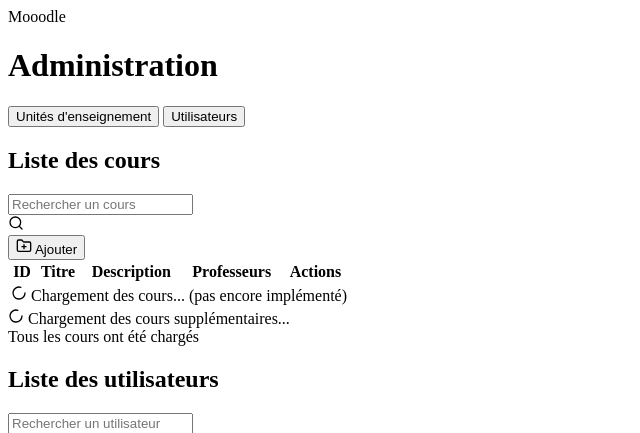
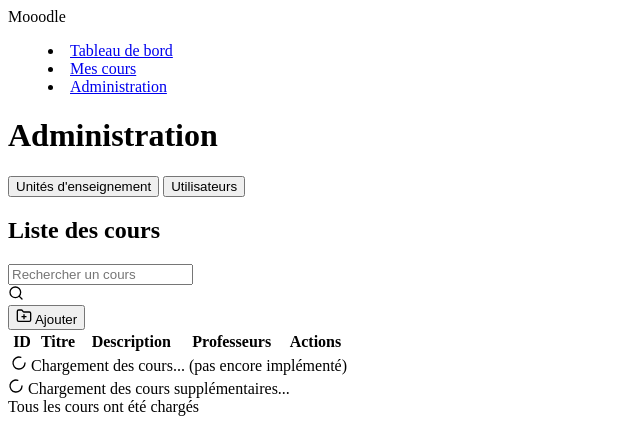
Before and after one commit to remib18/project, a Symfony app: template templates/admin/index.html.twig in a window 1280 px wide. Shown: the top 433 px of the page, without its empty margins (0-640 px from the left). Run offline with Twig, Linux system fonts and the light colour scheme; the template is opened without the code that fills it, so the values that code supplies are empty; some libraries are stand-ins or nearby versions.

Commit message:
feat: adding navigation links to the header

```diff
--- a/templates/_components/header.html.twig
+++ b/templates/_components/header.html.twig
@@ -1,6 +1,35 @@
 {# Header Component #}
 <header class="bg-[#37A0C9] p-4 w-full flex justify-between items-center ">
-    <span class="text-xl text-white font-bold">
-        Mooodle
-    </span>
+    <div class="flex items-center gap-4">
+        <span class="text-xl text-white font-bold">
+            Mooodle
+        </span>
+
+        <nav aria-label="Primary Navigation">
+            <menu role="menubar" class="flex gap-1">
+                <li>
+                    <a
+                            href="/"
+                            class="py-2 px-3 hover:bg-[#3C7186] text-white rounded data-disabled:cursor-not-allowed data-disabled:text-white/60 data-disabled:bg-transparent"
+                            {{ app.request.attributes.get('_route') == 'app_home' ? 'data-disabled aria-disabled="true"' : '' }}
+                    >Tableau de bord</a>
+                </li>
+                <li>
+                    <a
+                            href="/course"
+                            class="py-2 px-3 hover:bg-[#3C7186] text-white rounded data-disabled:cursor-not-allowed data-disabled:text-white/60 data-disabled:bg-transparent"
+                            {{ app.request.attributes.get('_route') == 'app_course_courses' ? 'data-disabled aria-disabled="true"' : '' }}
+                    >Mes cours</a>
+                </li>
+                <li>
+                    <a
+                            href="/admin"
+                            class="py-2 px-3 hover:bg-[#3C7186] text-white rounded data-disabled:cursor-not-allowed data-disabled:text-white/60 data-disabled:bg-transparent"
+                            {{ app.request.attributes.get('_route') == 'app_admin' ? 'data-disabled aria-disabled="true"' : '' }}
+                    >Administration</a>
+                </li>
+            </menu>
+        </nav>
+    </div>
+
 </header>
```
